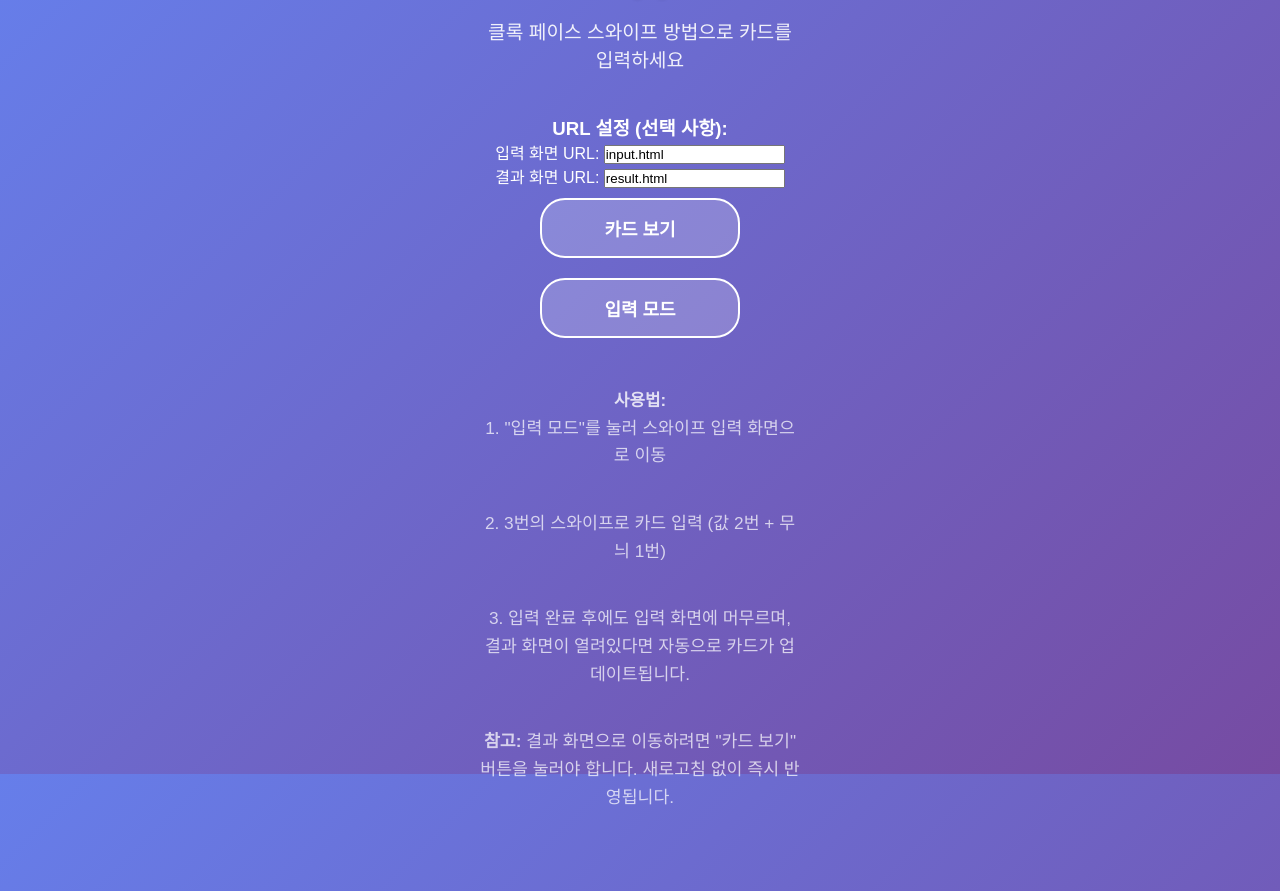
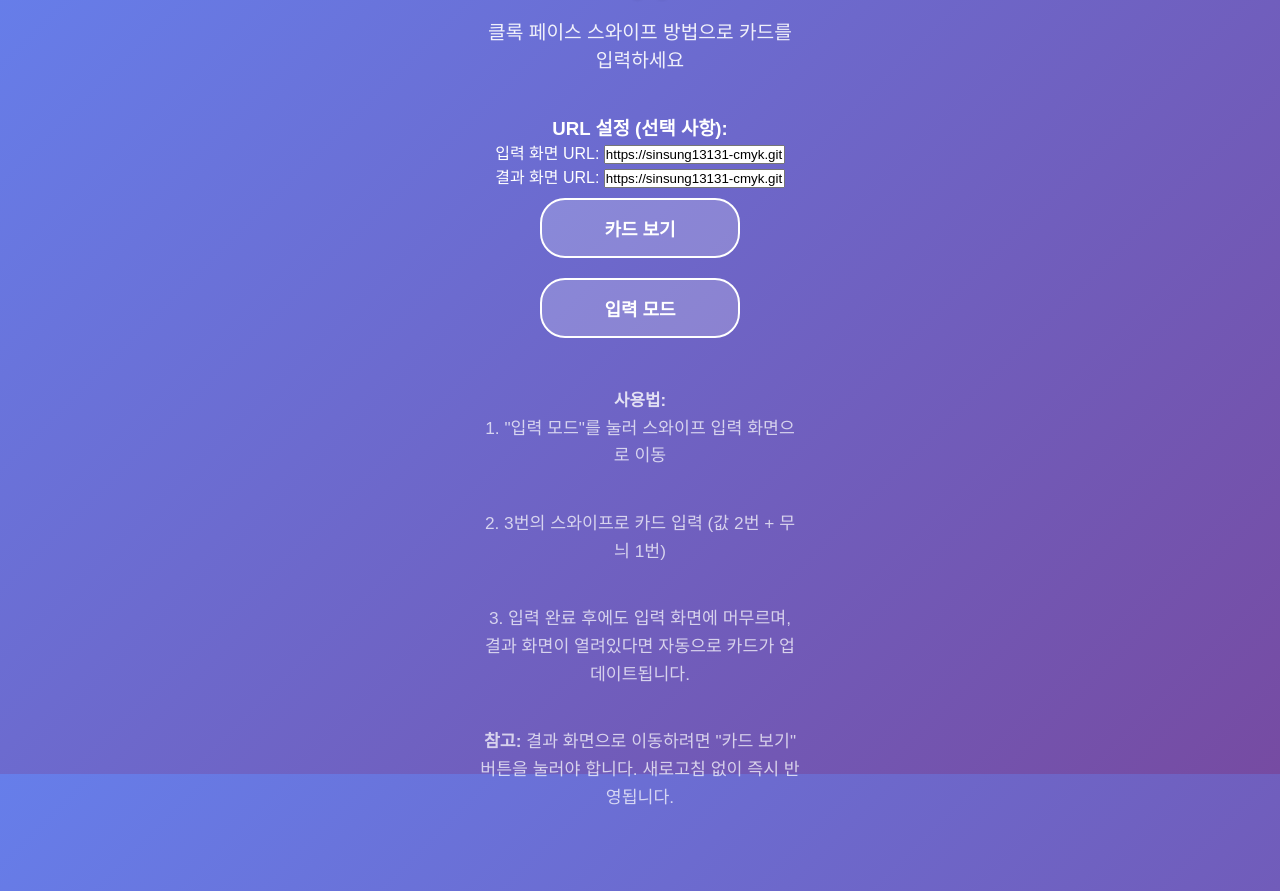
Before and after one commit to sinsung13131-cmyk/RandomCard, a plain HTML site: page index.html in a window 1280 px wide. Shown: the part 26-917 px from the top of the page. Drawn offline with Linux system fonts and the light colour scheme.

Commit message:
Update default URLs to GitHub Pages

```diff
--- a/index.html
+++ b/index.html
@@ -109,8 +109,8 @@
             const inputButton = document.getElementById('inputButton');
 
             // Load URLs from localStorage or use defaults
-            inputUrlInput.value = localStorage.getItem('inputPageUrl') || 'input.html';
-            resultUrlInput.value = localStorage.getItem('resultPageUrl') || 'result.html';
+            inputUrlInput.value = localStorage.getItem('inputPageUrl') || 'https://sinsung13131-cmyk.github.io/cardswap/input.html';
+            resultUrlInput.value = localStorage.getItem('resultPageUrl') || 'https://sinsung13131-cmyk.github.io/cardswap/result.html';
 
             function updateLinks() {
                 const inputPage = inputUrlInput.value;
```
